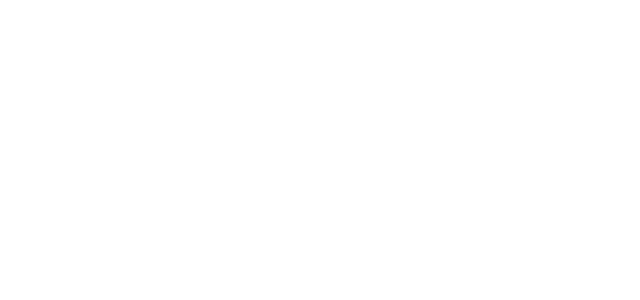
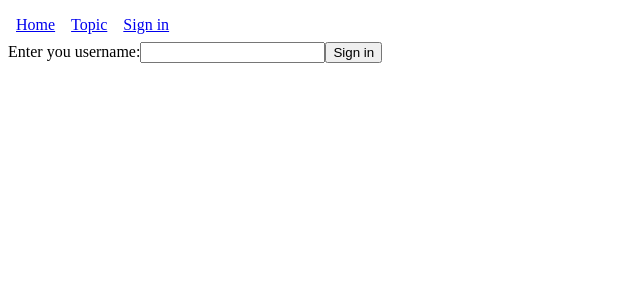
Before and after one commit to VivianeLVieira/vv-news, a React (Vite) app: page /login in a window 1280 px wide. Before the commit this address had no page. Shown: the top 300 px of the page, without its empty margins (0-640 px from the left). Built offline with nearby package versions, Linux system fonts and the light colour scheme.

Commit message:
Adding task 7 - CORE: Vote on an article and User login using useContext()

```diff
--- a/src/App.jsx
+++ b/src/App.jsx
@@ -3,13 +3,18 @@
 
 import Home from './pages/Home';
 import ArticlePage from './pages/ArticlePage'
+import SignInPage from './pages/SignInPage';
+import { AccountProvider } from './context/Account';
 
 function App() {
   return (
+    <AccountProvider>
     <Routes>
       <Route path="/" element={<Home />}></Route>
       <Route path="/article/:article_id" element={<ArticlePage />}></Route>
+      <Route path="/login" element={<SignInPage />}></Route>
     </Routes>
+    </AccountProvider>
   )
 }
 
--- a/src/components/ArticleDetailed.jsx
+++ b/src/components/ArticleDetailed.jsx
@@ -1,15 +1,19 @@
 import React from "react";
-import { useState, useEffect } from "react";
+import { useState, useEffect, useContext } from "react";
 import { useParams } from "react-router";
 
-import { getArticle } from "../api";
+import { AccountContext } from "../context/Account";
+
+import { getArticle, patchArticle } from "../utils/api";
 import Error from "./Error";
 
+
 function ArticleDetailed() {
+    const { loggedUser } = useContext(AccountContext)
     const [article, setArticle] = useState(null)
+    const [hasVoted, setHasVoted] = useState(false)
     const [isLoading, setIsLoading] = useState(false)
     const [error, setError] = useState(null)
-
     const { article_id } = useParams()
 
     useEffect(() => {
@@ -17,12 +21,47 @@
         getArticle(article_id)
             .then((articleFromApi) => {
                 setArticle(articleFromApi)
-                setIsLoading(false)
             })
             .catch((err) => {
                 setError(err)
             })
+            .finally(() => {
+                setIsLoading(false)
+            })
     }, [])
+
+
+    function handleClickOnUpVote(){
+        if(!hasVoted) {
+            patchArticle(article_id, 1)
+                .then(() => {
+                    setArticle({
+                        ...article,
+                        votes: article.votes + 1
+                    })
+                    setHasVoted(true)
+                })
+                .catch(() => {
+                    setHasVoted(false)
+                })
+        }
+    }
+
+    function handleClickOnDownVote(){
+        if(!hasVoted) {
+            patchArticle(article_id, -1)
+                .then(() => {
+                    setArticle({
+                        ...article,
+                        votes: article.votes -1
+                    })
+                    setHasVoted(true)
+                })
+                .catch(() => {
+                    setHasVoted(false)
+                })
+        }
+    }
 
     if(error) {
         return <Error error ={error} />
@@ -51,6 +90,9 @@
             })}
             <p className="article-topic">Topic: {article.topic} </p>
             <p className="article-votes">Votes: {article.votes}</p>
+            {hasVoted ? <p>Well done voting! </p>: null}
+            <button onClick={handleClickOnUpVote} disabled={!loggedUser || hasVoted }>Upvote</button>
+            <button onClick={handleClickOnDownVote} disabled={!loggedUser || hasVoted }>DownVote</button>
         </section>
     )
 }
--- a/src/components/ArticlesContent.jsx
+++ b/src/components/ArticlesContent.jsx
@@ -1,6 +1,6 @@
 import { useState, useEffect } from "react"
 
-import { getArticles } from "../api"
+import { getArticles } from "../utils/api"
 import Error from "./Error"
 import ArticlePreview from "./ArticlePreview"
 
--- a/src/components/CommentList.jsx
+++ b/src/components/CommentList.jsx
@@ -1,7 +1,7 @@
 import { useState, useEffect } from "react"
 import { useParams } from "react-router";
 
-import { getComments } from "../api"
+import { getComments } from "../utils/api"
 import Error from "./Error"
 import CommentCard from "./CommentCard"
 
@@ -18,10 +18,16 @@
         getComments(article_id)
             .then((commentsFromApi) => {
                 setCommentList(commentsFromApi)
-                setIsLoading(false)
             })
             .catch((err) => {
-                setError(err)
+                if(err.response.status ===404){
+                    setCommentList([])
+                } else {
+                    setError(err)
+                }
+            })
+            .finally(() => {
+                setIsLoading(false)
             })
     }, [])
 
--- a/src/components/Header.jsx
+++ b/src/components/Header.jsx
@@ -1,14 +1,28 @@
 import React from "react";
+import { useContext } from "react";
 import { Link } from "react-router";
+import { AccountContext } from "../context/Account";
 
 function Header() {
+    const { loggedUser } = useContext(AccountContext)
     return (
         <header className="Header">
-        <nav>
-            <Link className="nav-link" to="/">
-            Home
-            </Link>
-        </nav>
+            <nav>
+                <Link className="nav-link" to="/">
+                    Home
+                </Link>
+                <Link className="nav-link" to="/topics">
+                    Topic
+                </Link>
+                {loggedUser &&
+                    <Link className="nav-link" to="/user/:user/articles">
+                        Your articles
+                    </Link>
+                }
+                <Link className="nav-link" to="/login">
+                    {loggedUser ? `${loggedUser}`: "Sign in"}
+                </Link>
+            </nav>
         </header>
     )
 }
--- /dev/null
+++ b/src/context/Account.jsx
@@ -0,0 +1,14 @@
+import { createContext, useState } from "react";
+
+export const AccountContext = createContext(null)
+
+export const AccountProvider = ({ children }) => {
+    const [loggedUser, setLoggedUser] = useState(null)
+
+    return (
+        <AccountContext.Provider
+        value={{loggedUser:loggedUser, setLoggedUser:setLoggedUser }}>
+            {children}
+        </AccountContext.Provider>
+    )
+}
--- a/src/pages/Home.jsx
+++ b/src/pages/Home.jsx
@@ -1,6 +1,7 @@
 import Header from "../components/Header";
 import Footer from "../components/Footer";
 import ArticlesContent from "../components/ArticlesContent";
+
 
 function Home() {
     return (
--- /dev/null
+++ b/src/pages/SignInPage.jsx
@@ -0,0 +1,71 @@
+import { useState, useContext } from "react";
+import { AccountContext } from "../context/Account";
+import { getUsers } from "../utils/api";
+import Header from "../components/Header";
+
+function SignInPage() {
+    const { loggedUser, setLoggedUser } = useContext(AccountContext)
+    const [isLoading, setIsLoading] = useState(false)
+    const [error, setError] = useState(false)
+
+
+    function handleSubmit(event){
+        event.preventDefault()
+        const loginForm = new FormData(event.target);
+        const usernameFromInput = loginForm.get("username-from-input");
+
+        if(usernameFromInput) {
+            setIsLoading(true)
+            getUsers()
+                .then((users) => {
+                    return users.find((user)=>{
+                        return user.username === usernameFromInput
+                    })
+                })
+                .then((user) => {
+                    if(!user) {
+                        setLoggedUser(null)
+                    } else (
+                        setLoggedUser(user.username)
+                    )
+                })
+                .catch(()=>{
+                    setError(true)
+                })
+                .finally(() => {
+                    setIsLoading(false)
+                })
+        }
+    }
+
+    function handleClick(){
+        setLoggedUser("");
+    }
+
+    if(error) {
+        return <Error error ={error} />
+    }
+    if(isLoading) {
+        return <p>Loading...</p>
+    }
+
+    return (
+        <>
+        <Header />
+        {!loggedUser ? (
+            <form className="input-form" onSubmit={handleSubmit}>
+                <label>Enter you username:</label>
+                <input name="username-from-input" type="text"></input>
+                <input type="submit" id="username-input" value="Sign in"></input>
+            </form>
+        ) : (
+            <div>
+                <p>Signed in as {loggedUser}!</p>
+                <button onClick={handleClick}>Sign out</button>
+            </div>
+        )}
+        </>
+    )
+}
+
+export default SignInPage
--- a/src/api.js
+++ b/src/utils/api.js
@@ -18,6 +18,7 @@
 const getArticle = (article_id) => {
     return vvNewsApi.get(`/articles/${article_id}`)
         .then((response)=> {
+            console.log(response.data.article)
             return response.data.article
         })
 }
@@ -29,4 +30,19 @@
         })
 }
 
-export { getArticles, getArticle, getComments }
+const getUsers = () => {
+    return vvNewsApi.get(`/users`)
+        .then((response)=> {
+            return response.data.users
+        })
+}
+
+const patchArticle = (article_id, voteNumber) => {
+    return vvNewsApi.patch(`/articles/${article_id}`, {inc_votes: voteNumber})
+        // .then((response)=> {
+        //     console.log(response.data.article.votes, "my response")
+        //     // return response.data.article.votes
+        // })
+}
+
+export { getArticles, getArticle, getComments, getUsers, patchArticle }
```
